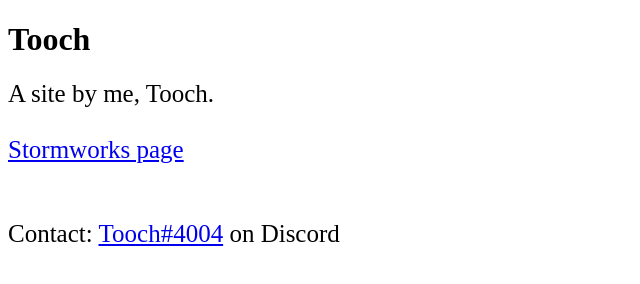
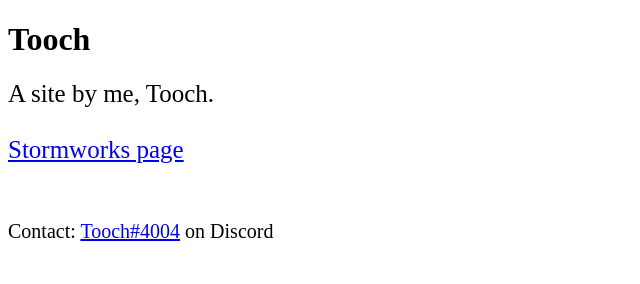
Before and after one commit to toooch/site, a plain HTML site: page index.html in a window 1280 px wide. Shown: the whole page, without its empty margins (0-640 px from the left). Drawn offline with Linux system fonts and the light colour scheme.

Commit message:
Update index.html

```diff
--- a/index.html
+++ b/index.html
@@ -8,13 +8,21 @@
         p1 {
             font-size: 25px;
         }
+
+        footer {
+            font-size: 20px;
+        }
     </style>
 
     <body>
         <h1>Tooch<br></h1>
         <p1>A site by me, Tooch.<br><br></p1>
         <p1><a href="https://toooch.github.io/stormworks/" target="_self" title="My webpage with Stormworks stuff">Stormworks page</a><br><br><br></p1>
-        <p1>Contact: <a href="https://discordapp.com/users/424576199038337034/" target="_blank" title="Open Discord in browser">Tooch#4004</a> on Discord</p1>
+
+
+
+
+        <footer>Contact: <a href="https://discordapp.com/users/424576199038337034/" target="_blank" title="Open Discord in browser">Tooch#4004</a> on Discord</footer>
     </body>
 
 </html>
```
